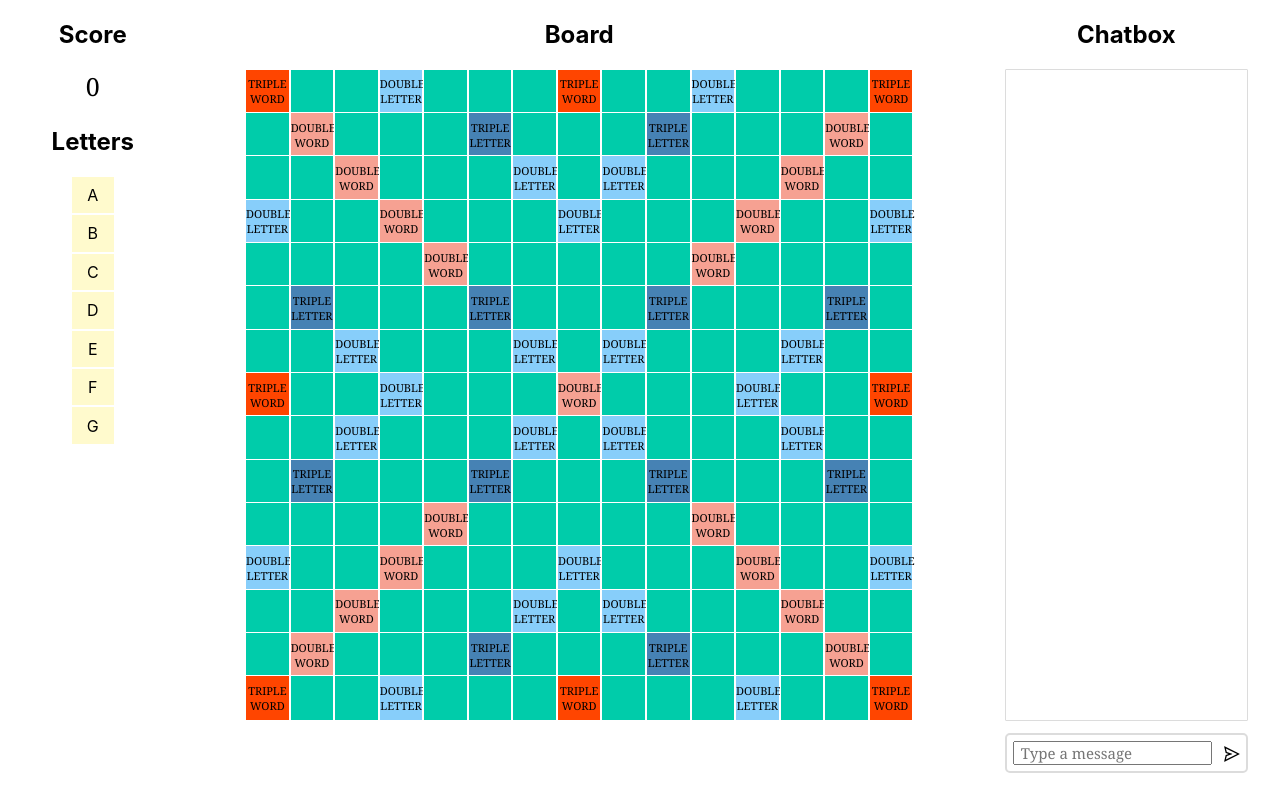
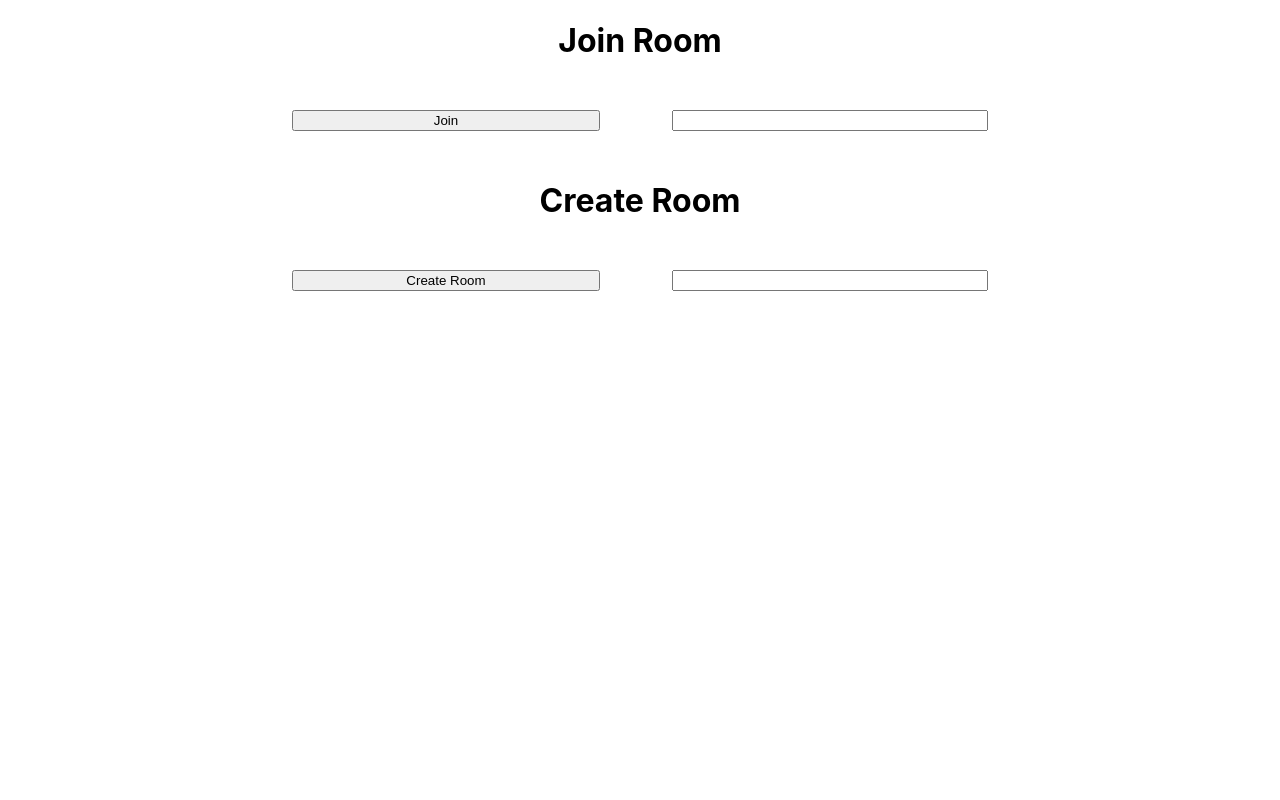
Before and after one commit to cheevu-RS/scrabble, a React (Create React App) app: page / in a window 1280 px wide. Both pictures are taken after typing "Sample" into the empty fields and a click on the button "Submit". Built offline with nearby package versions, Linux system fonts and the light colour scheme; no server answers.

Commit message:
Add rooms functionality

```diff
--- a/src/components/App.js
+++ b/src/components/App.js
@@ -3,13 +3,15 @@ import Board from './Board';
 import Slate from './Slate';
 import ScoreBoard from './ScoreBoard';
 import Chatbox from './Chatbox';
+import Room from './Room';
 import Username from './Username';
 import { connect } from 'react-redux';
+import io from 'socket.io-client';
 import './App.css';
 
 let mapStateToProps = (state) => {
   return {
-    userData : state.userState
+    userData: state.userState
   }
 }
 
@@ -18,9 +20,17 @@ class App extends React.Component {
     super(props)
   }
 
+  socket = io("localhost:8000")
+
   render() {
     let username = this.props.userData.username
-    return (username != "" ? (
+    let room = this.props.userData.room
+    if (username === "") {
+      return (<Username />);
+    } else if (room === "") {
+      return (<Room socket={this.socket} />)
+    } else {
+      return (
         <div className="App">
           <div className="slate">
             <h2> Score </h2>
@@ -34,10 +44,11 @@ class App extends React.Component {
           </div>
           <div className="chat">
             <h2> Chatbox </h2>
-          <Chatbox></Chatbox>
+            <Chatbox socket={this.socket}></Chatbox>
           </div>
         </div>
-    ) : (<Username />));
+      );
+    }
   }
 };
 
--- a/src/components/Chatbox.js
+++ b/src/components/Chatbox.js
@@ -1,16 +1,24 @@
 import React from 'react';
 import { SendOutlined } from '@ant-design/icons';
 import { connect } from 'react-redux';
-import io from 'socket.io-client';
 import './Chatbox.css'
 
 // Creating a message for the chatbox
 function createText(message) {
-    return (
-        <div className="Message" key={message.id}>
-            <strong> {message.user} </strong> : <span> {message.text} </span>
-        </div>
-    )
+    // User has entered the chat
+    if (message.text === "") {
+        return (
+            <div className="Message" key={message.id}>
+                <strong> {message.user} </strong>
+            </div>
+        )
+    } else {
+        return (
+            <div className="Message" key={message.id}>
+                <strong> {message.user} </strong> : <span> {message.text} </span>
+            </div>
+        )
+    }
 }
 
 let mapStateToProps = (state) => {
@@ -29,22 +37,33 @@ class Chatbox extends React.Component {
         this.messageDiv = React.createRef()
     }
 
-    socket = io("localhost:8000")
-
     componentDidMount = () => {
         // Adding the user to the chat
-        this.socket.emit('addUser', {
-            username : this.props.username,
-            room : this.props.room
+        this.props.socket.emit('addUser', {
+            username: this.props.username,
+            room: this.props.room
         })
 
         // Listening for other users to join the chat
-        this.socket.on('addUser', (userData) => {
-            console.log("User with data ", userData, " has entered the chat")
+        this.props.socket.on('addUser', (userData) => {
+            let newUserData = {
+                username: userData.username + " has joined the chat",
+                message: ""
+            }
+            this.addMessage(newUserData, true)
+        })
+
+        // Listening for users who leave the chat
+        this.props.socket.on('removeUser', (userData) => {
+            let newUserData = {
+                username: userData.username + " has left the chat",
+                message: ""
+            }
+            this.addMessage(newUserData, true)
         })
 
         // Listening for messages on the chat
-        this.socket.on('chat', (messageData) => {
+        this.props.socket.on('chat', (messageData) => {
             this.addMessage(messageData, true)
         })
     }
@@ -94,9 +113,10 @@ class Chatbox extends React.Component {
             }, false)
 
             // Pushing the message to all other users
-            this.socket.emit('chat', {
-                username : this.props.username,
-                message : this.state.message
+            this.props.socket.emit('chat', {
+                username: this.props.username,
+                message: this.state.message,
+                room : this.props.room
             })
         }
     }
--- /dev/null
+++ b/src/components/Room.css
@@ -0,0 +1,30 @@
+div.Room{
+    text-align: center;
+    width : 60%;
+    margin : auto;
+    display : flex;
+    flex-direction: column;
+    height : 40%;
+}
+
+div.Input{
+    height : 10%;
+    width : 100%;
+    margin : auto;
+    display : flex;
+    flex-direction: row;
+}
+
+input{
+    width : 40%;
+    margin : auto;
+}
+
+button{
+    width : 40%;
+    margin : auto;
+}
+
+span.hiddenText{
+    color: red;
+}
--- /dev/null
+++ b/src/components/Room.js
@@ -0,0 +1,109 @@
+import React from 'react';
+import { connect } from 'react-redux';
+import { setRoomname } from './../redux/actions'
+import './Room.css'
+
+let mapStateToProps = () => {
+    return {}
+}
+
+let mapDispatchToProps = {
+    setRoomname: setRoomname
+}
+
+class Room extends React.Component {
+    constructor(props) {
+        super(props)
+        this.state = {
+            joinRoom: "",
+            createRoom: "",
+            joinHiddenText: "",
+            createHiddenText: ""
+        }
+    }
+
+    onChange = (event) => {
+        let text = event.target.value
+        let id = event.target.id
+
+        if(id === "join"){
+            this.setState({
+                joinRoom: text
+            })
+        }else{
+            this.setState({
+                createRoom : text
+            })
+        }
+    }
+
+    createRoom = async () => {
+        // Checking if the room name is already in use currently
+        let room = this.state.createRoom
+        let response = await fetch("http://localhost:8000/roomExists?roomName=" + room)
+        let exists = await response.json()
+
+        // If the room doesn't exist, adding the room
+        if (!exists) {
+            this.props.socket.emit('createRoom', (room))
+
+            // Setting this user's room name
+            this.props.setRoomname(this.state.createRoom)
+        } else {
+            this.setState({
+                createHiddenText: "Room with name " + room + " already exists"
+            })
+        }
+    }
+
+    joinRoom = async () => {
+        // Checking if the room exists
+        let room = this.state.joinRoom
+        let response = await fetch("http://localhost:8000/roomExists?roomName=" + room)
+        let exists = await response.json()
+
+        // If the room exists, joining the room
+        if (exists) {
+            // Setting the room name of the user
+            this.props.setRoomname(room)
+        } else {
+            this.setState({
+                joinHiddenText: "Room with name " + room + " doesn't exist"
+            })
+        }
+    }
+
+    onKeyDownJoin = (event) => {
+        if (event.keyCode == 13) {
+            this.joinRoom()
+        }
+    }
+
+    onKeyDownCreate = (event) => {
+        if (event.keyCode == 13) {
+            this.createRoom()
+        }
+    }
+
+    render = () => {
+        return (
+            <div className="Room">
+                <h1> Join Room </h1>
+                <div className="Input">
+                    <button onClick={this.joinRoom}> Join </button>
+                    <input id="join" type="text" ref={this.joinRoomRef} value={this.state.joinRoom} onChange={this.onChange} onKeyDown={this.onKeyDownJoin} />
+                </div>
+                <span className="hiddenText">{this.state.joinHiddenText}</span>
+
+                <h1> Create Room </h1>
+                <div className="Input">
+                    <button onClick={this.createRoom}> Create Room </button>
+                    <input id="create" type="text" ref={this.createRoomRef} value={this.state.createRoom} onChange={this.onChange} onKeyDown={this.onKeyDownCreate} />
+                </div>
+                <span className="hiddenText">{this.state.createHiddenText}</span>
+            </div>
+        );
+    }
+}
+
+export default connect(mapStateToProps, mapDispatchToProps)(Room);
--- a/src/components/Username.js
+++ b/src/components/Username.js
@@ -4,7 +4,9 @@ import { setUsername } from './../redux/actions'
 import './Username.css'
 
 let mapStateToProps = (state, props) => {
-    return {}
+    return {
+        room : state.userState.room
+    }
 }
 
 let mapDispatchToProps = {
@@ -17,7 +19,6 @@ class Username extends React.Component {
         this.state = {
             username: ""
         }
-        this.usernameRef = React.createRef()
     }
 
     onKeyDown = (event) => {
@@ -32,9 +33,9 @@ class Username extends React.Component {
         this.props.setUsername(this.state.username)
     }
 
-    handleChange = (text) => {
+    handleChange = (event) => {
         this.setState({
-            username: this.usernameRef.current.value
+            username: event.target.value
         })
     }
 
--- a/src/redux/actions.js
+++ b/src/redux/actions.js
@@ -2,6 +2,7 @@ export const TRANSFER_LETTER = "TRANSFER_LETTER"
 export const SELECT_TILE = "SELECT_TILE"
 export const DESELECT_TILE = "DESELECT_TILE"
 export const SET_USERNAME = "SET_USERNAME"
+export const SET_ROOMNAME = "SET_ROOMNAME"
 
 // Action dispatcher
 export const selectTile = (tile) => {
@@ -42,3 +43,10 @@ export const setUsername = (username) => {
         username : username
     }
 }
+
+export const setRoomname = (roomname) => {
+    return{
+        type : SET_ROOMNAME,
+        roomname : roomname
+    }
+}
--- a/src/redux/store.js
+++ b/src/redux/store.js
@@ -1,6 +1,6 @@
 import { createStore } from 'redux'
 
-import { SELECT_TILE, DESELECT_TILE, TRANSFER_LETTER, SET_USERNAME } from './actions';
+import { SELECT_TILE, DESELECT_TILE, TRANSFER_LETTER, SET_USERNAME, SET_ROOMNAME } from './actions';
 
 // Creating the initial state
 let createInitialState = () => {
@@ -168,8 +168,13 @@ let reducer = (state = initialState, action) => {
       // Deselecting the selected letter
       newState.gameState.selectedTile = null
       break
+
     case SET_USERNAME:
       newState.userState.username = action.username
+      break
+
+    case SET_ROOMNAME:
+      newState.userState.room = action.roomname
       break
   }
 
```
Lines whose indentation alone changed are shown as unchanged.
